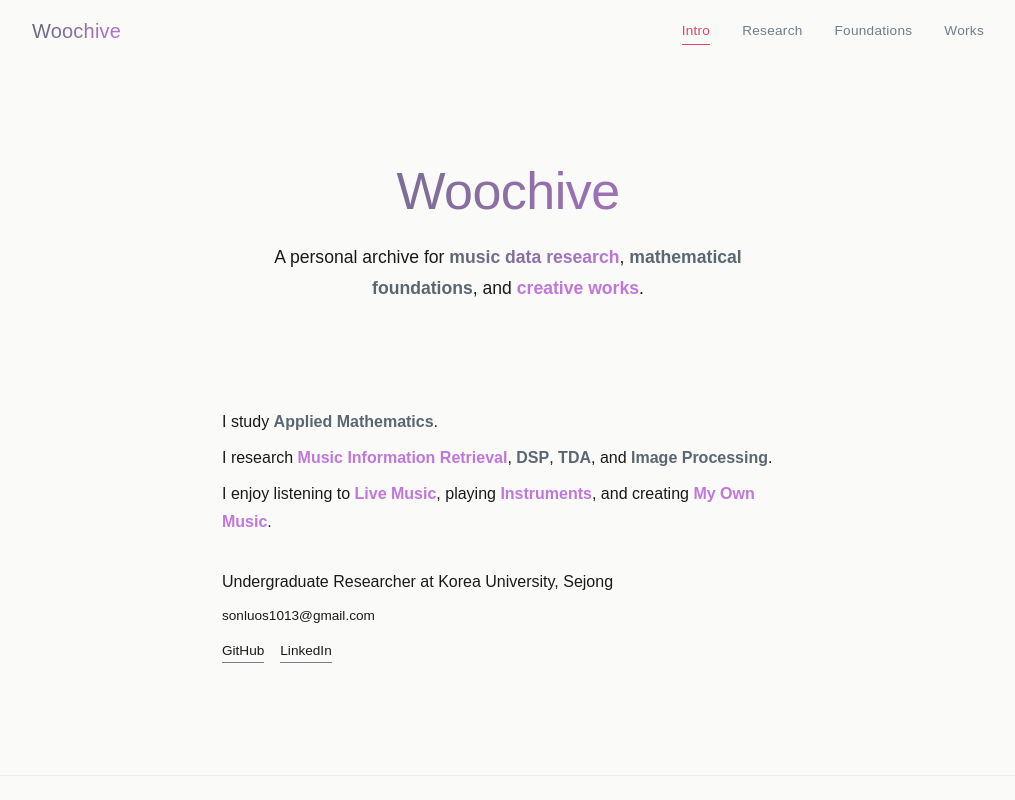
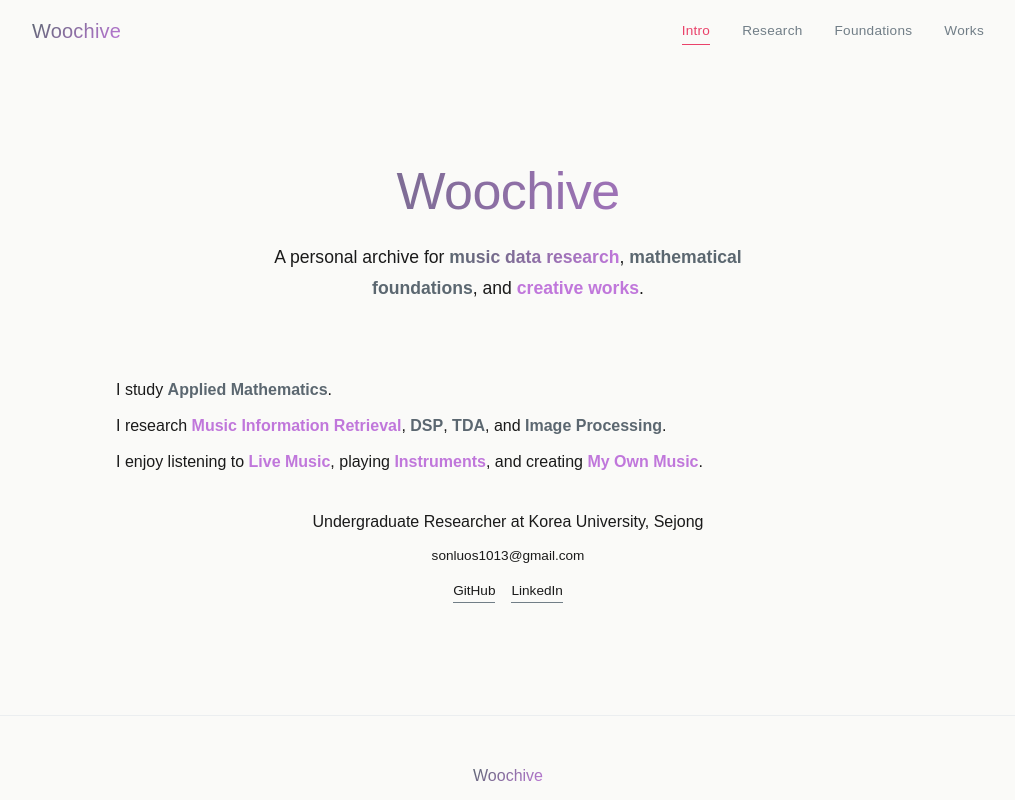
Before and after one commit to sonluos/woochive, a React (Vite) app: page / in a window 1280 px wide. Shown: the top 800 px of the page, without its empty margins (132-1147 px from the left). Built offline with nearby package versions, Linux system fonts and the light colour scheme.

Commit message:
style: widen bio/link, equal spacing subtitle-bio-link, center align link

```diff
--- a/src/pages/Home.css
+++ b/src/pages/Home.css
@@ -33,7 +33,7 @@
   font-size: var(--text-md);
   color: var(--ink);
   max-width: 36rem;
-  margin: 0 auto var(--sp-8);
+  margin: 0 auto 0;
   line-height: var(--leading-relaxed);
 }
 
@@ -51,7 +51,7 @@
 /* Bio block */
 .intro__bio {
   margin-top: var(--sp-8);
-  max-width: 38.75rem;
+  max-width: 52rem;
   margin-left: auto;
   margin-right: auto;
 }
@@ -71,9 +71,10 @@
 /* Info section */
 .intro__info {
   margin-top: var(--sp-8);
-  max-width: 38.75rem;
+  max-width: 52rem;
   margin-left: auto;
   margin-right: auto;
+  text-align: center;
   padding-bottom: var(--sp-4);
 }
 
@@ -83,8 +84,9 @@
   border: none;
   border-radius: 0;
   padding: 0;
-  max-width: 38.75rem;
+  max-width: 52rem;
   margin: 0 auto;
+  text-align: center;
 }
 
 .info-card__affiliation {
@@ -103,6 +105,7 @@
   display: flex;
   gap: var(--sp-4);
   flex-wrap: wrap;
+  justify-content: center;
 }
 
 .info-card__link {
```
